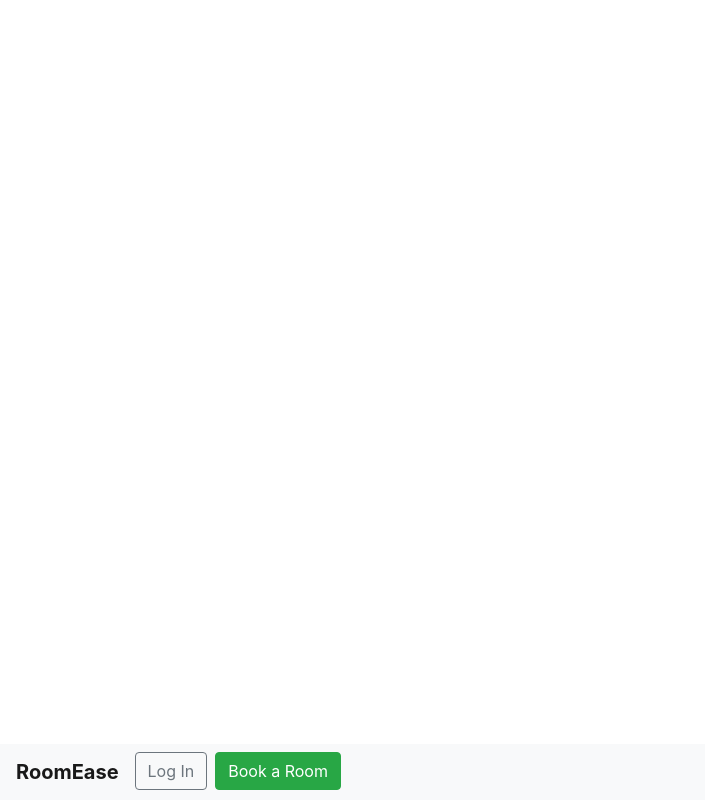
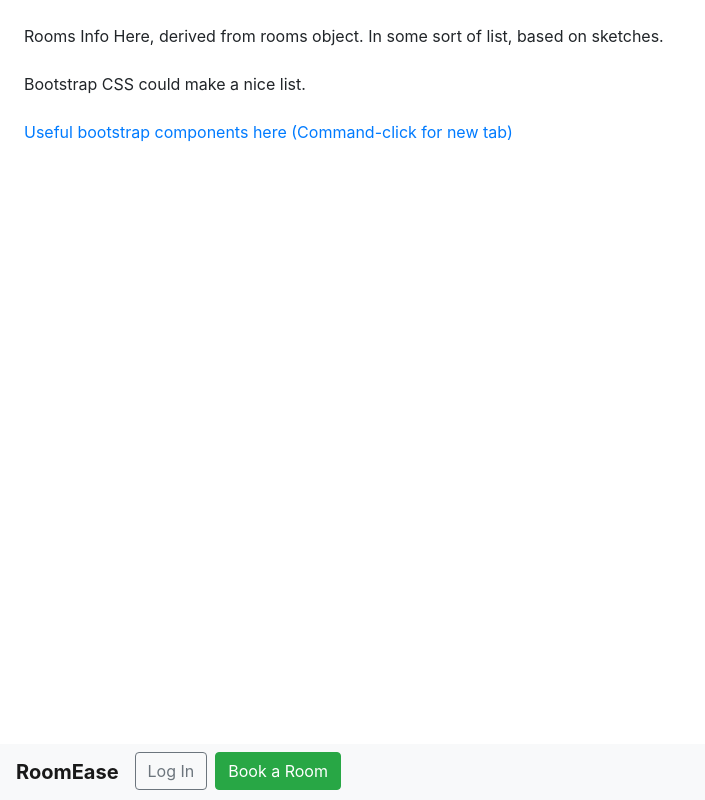
Before and after one commit to bradwindy/OneRoom, a React (Create React App) app in the folder app/: page /rooms in a window 1280 px wide. Shown: the whole page, without its empty margins (0-705 px from the left). Built offline with nearby package versions, Linux system fonts and the light colour scheme; no server answers.

Commit message:
Rooms Component Created.

```diff
--- a/app/src/App.js
+++ b/app/src/App.js
@@ -6,6 +6,7 @@ import Home from "./components/Home"
 import Login from "./components/Login"
 import Book from "./components/Book"
 import Register from "./components/Register"
+import Rooms from "./components/Rooms"
 
 import { BrowserRouter, Router, Route } from 'react-router-dom';
 
@@ -20,6 +21,7 @@ class App extends Component {
                 <Route path={"/login/"} component={Login}/>
                 <Route path={"/book/"} component={Book}/>
                 <Route path={"/register/"} component={Register}/>
+                <Route path={"/rooms/"} component={Rooms}/>
             </Root>
         </BrowserRouter>
 
--- a/app/src/components/Book.jsx
+++ b/app/src/components/Book.jsx
@@ -8,6 +8,7 @@ class Book extends Component {
                     This is where first booking page could go, say the date picker.
                     Will work on these sub-pages and back button nav soon.
                 </p>
+                <a href="/room" className="btn btn-primary">Room Info</a>
             </div>
         );
     }
--- /dev/null
+++ b/app/src/components/Rooms.jsx
@@ -0,0 +1,28 @@
+import React, {Component} from 'react';
+import axios from 'axios';
+
+class Rooms extends Component {
+    state = {
+        rooms: {}
+    };
+
+    componentDidMount() {
+        axios.get(`/room`)
+            .then(res => {
+                const rooms = res.data;
+                this.setState({ rooms });
+            })
+    };
+
+    render() {
+        return (
+            <div className="p-4">
+                Rooms Info Here, derived from rooms object. In some sort of list, based on sketches.<br/><br/>
+                Bootstrap CSS could make a nice list.<br/><br/>
+                <a href="https://getbootstrap.com/docs/4.3/components/card/">Useful bootstrap components here (Command-click for new tab)</a>
+            </div>
+        );
+    }
+}
+
+export default Rooms;
```
Also changed, not shown: 2 other files (tests, documents, lock files or other folders).
